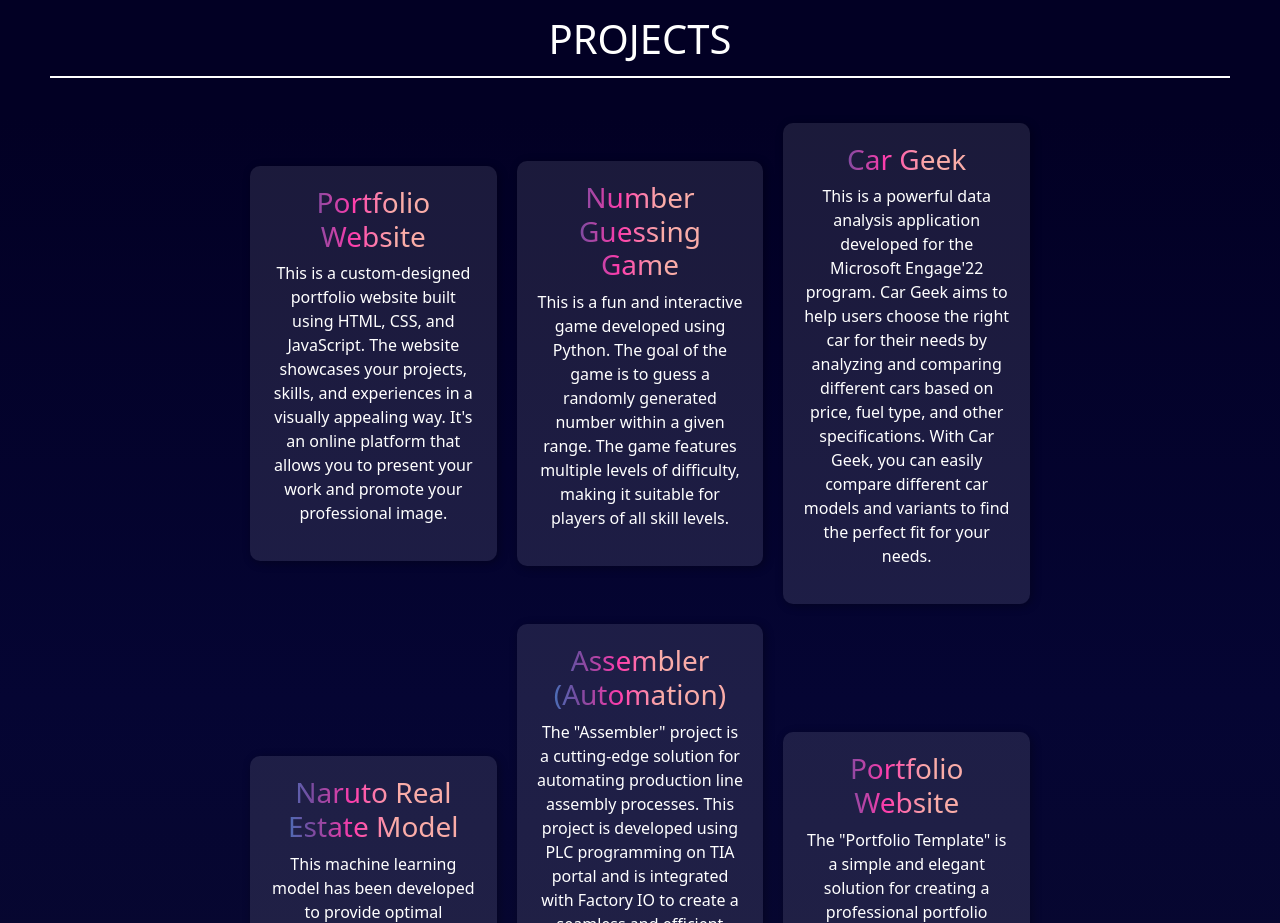
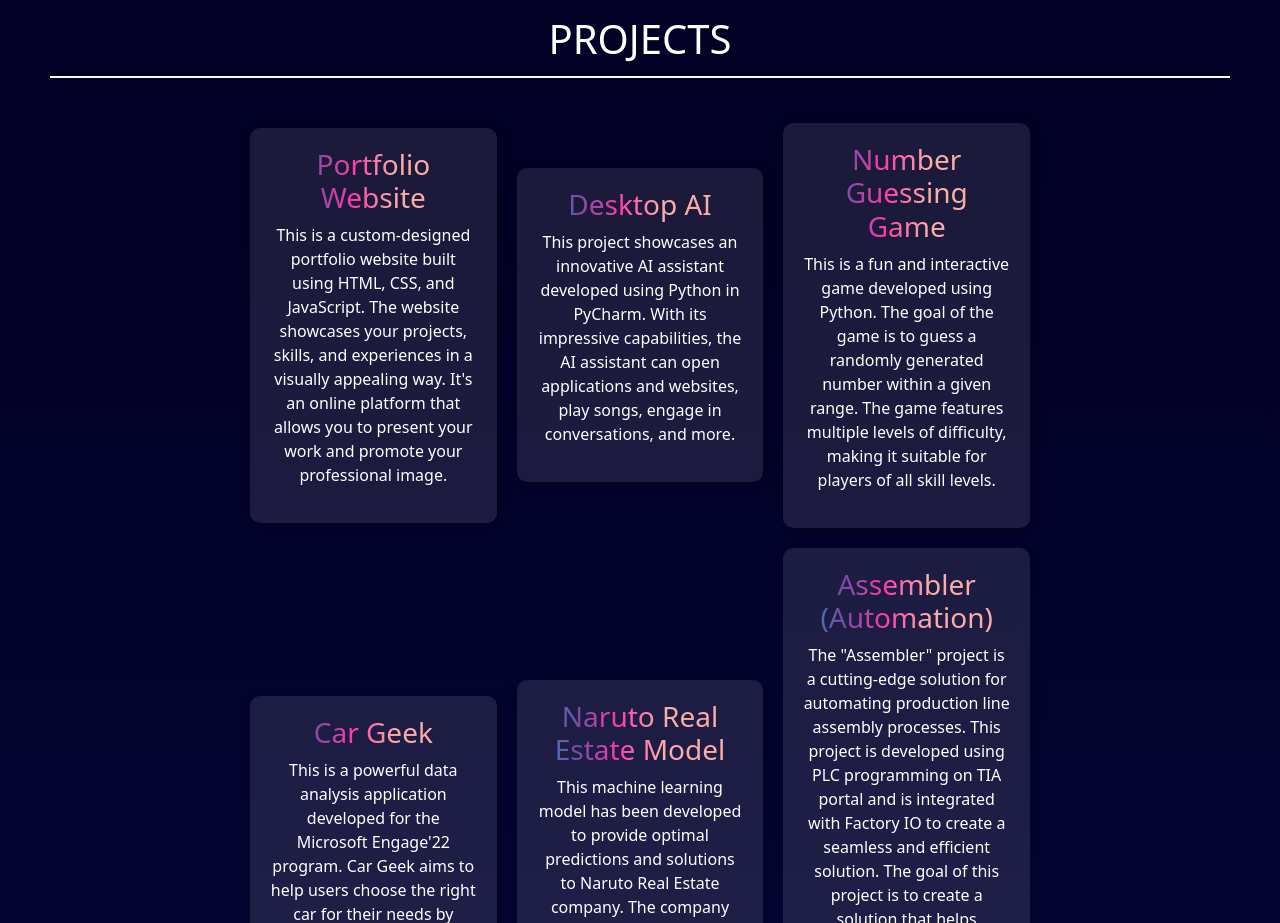
Before and after one commit to aastha-chauhan-gits/-aastha-chauhan-gits.github.io, a plain HTML site: page index.html in a window 1280 px wide. Shown: the part 3080-4003 px from the top of the page. Drawn offline with nearby package versions, Linux system fonts and the light colour scheme.

Commit message:
Follow me

```diff
--- a/index.html
+++ b/index.html
@@ -149,6 +149,10 @@
       <p>This is a custom-designed portfolio website built using HTML, CSS, and JavaScript. The website showcases your projects, skills, and experiences in a visually appealing way. It's an online platform that allows you to present your work and promote your professional image.</p>
     </div>
     <div class="project pro">
+      <h3>Desktop AI</h3>
+      <p>This project showcases an innovative AI assistant developed using Python in PyCharm. With its impressive capabilities, the AI assistant can open applications and websites, play songs, engage in conversations, and more.</p>
+    </div>
+    <div class="project pro">
       <h3>Number Guessing Game</h3>
       <p>This is a fun and interactive game developed using Python. The goal of the game is to guess a randomly generated number within a given range. The game features multiple levels of difficulty, making it suitable for players of all skill levels.</p>
     </div>
```
